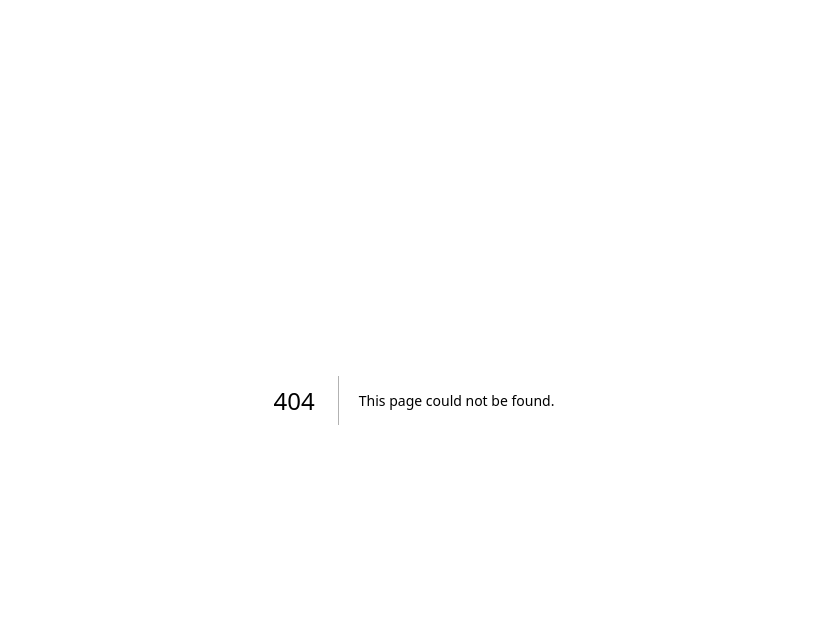
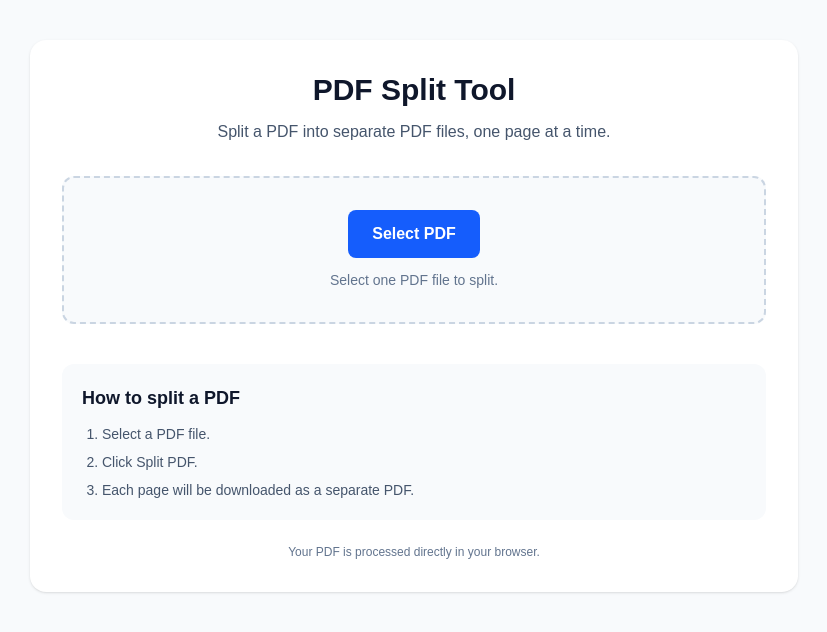
Before and after one commit to WellProSoftware/kaamkitpro, a Next.js app: page /tools/pdf-split in a window 1280 px wide. Before the commit this address had no page. Shown: the top 632 px of the page, without its empty margins (226-1053 px from the left). Built offline with nearby package versions, Linux system fonts and the light colour scheme.

Commit message:
Add PDF split tool

```diff
--- /dev/null
+++ b/src/app/tools/pdf-split/layout.tsx
@@ -0,0 +1,22 @@
+import type { Metadata } from "next";
+import { createToolMetadata } from "@/lib/seo";
+
+export const metadata: Metadata = createToolMetadata(
+  "PDF Split Tool",
+  "Split a PDF into separate pages online for free. Extract every page from a PDF as an individual PDF file.",
+  [
+    "PDF split",
+    "split PDF online",
+    "PDF page splitter",
+    "extract PDF pages",
+    "free PDF splitter",
+  ]
+);
+
+export default function PDFSplitLayout({
+  children,
+}: Readonly<{
+  children: React.ReactNode;
+}>) {
+  return children;
+}
--- /dev/null
+++ b/src/app/tools/pdf-split/page.tsx
@@ -0,0 +1,149 @@
+"use client";
+
+import { useState } from "react";
+import { PDFDocument } from "pdf-lib";
+
+export default function PDFSplitPage() {
+  const [file, setFile] = useState<File | null>(null);
+  const [splitting, setSplitting] = useState(false);
+  const [message, setMessage] = useState("");
+
+  const splitPDF = async () => {
+    if (!file) {
+      setMessage("Please select a PDF file.");
+      return;
+    }
+
+    try {
+      setSplitting(true);
+      setMessage("");
+
+      const bytes = await file.arrayBuffer();
+      const sourcePdf = await PDFDocument.load(bytes);
+      const pageCount = sourcePdf.getPageCount();
+
+      for (let i = 0; i < pageCount; i++) {
+        const newPdf = await PDFDocument.create();
+
+        const [page] = await newPdf.copyPages(sourcePdf, [i]);
+        newPdf.addPage(page);
+
+        const pdfBytes = await newPdf.save();
+
+        const blob = new Blob([pdfBytes as BlobPart], {
+          type: "application/pdf",
+        });
+
+        const url = URL.createObjectURL(blob);
+        const link = document.createElement("a");
+
+        link.href = url;
+        link.download = `page-${i + 1}.pdf`;
+
+        document.body.appendChild(link);
+        link.click();
+        link.remove();
+
+        URL.revokeObjectURL(url);
+
+        await new Promise((resolve) => setTimeout(resolve, 150));
+      }
+
+      setMessage(
+        `${pageCount} page${pageCount !== 1 ? "s" : ""} split successfully.`
+      );
+    } catch (error) {
+      console.error(error);
+      setMessage(
+        "Could not split the PDF. Please make sure the file is a valid PDF."
+      );
+    } finally {
+      setSplitting(false);
+    }
+  };
+
+  return (
+    <main className="min-h-screen bg-slate-50 px-4 py-10">
+      <div className="mx-auto max-w-3xl">
+        <div className="rounded-2xl bg-white p-6 shadow-sm md:p-8">
+          <div className="mb-8 text-center">
+            <h1 className="text-3xl font-bold text-slate-900">
+              PDF Split Tool
+            </h1>
+
+            <p className="mt-3 text-slate-600">
+              Split a PDF into separate PDF files, one page at a time.
+            </p>
+          </div>
+
+          <div className="rounded-xl border-2 border-dashed border-slate-300 bg-slate-50 p-8 text-center">
+            <input
+              id="pdf-file"
+              type="file"
+              accept=".pdf,application/pdf"
+              className="hidden"
+              onChange={(event) => {
+                const selected = event.target.files?.[0] || null;
+                setFile(selected);
+                setMessage("");
+                event.target.value = "";
+              }}
+            />
+
+            <label
+              htmlFor="pdf-file"
+              className="inline-block cursor-pointer rounded-lg bg-blue-600 px-6 py-3 font-semibold text-white transition hover:bg-blue-700"
+            >
+              Select PDF
+            </label>
+
+            <p className="mt-3 text-sm text-slate-500">
+              Select one PDF file to split.
+            </p>
+          </div>
+
+          {file && (
+            <div className="mt-6 rounded-xl border border-slate-200 p-5">
+              <p className="font-medium text-slate-900">{file.name}</p>
+
+              <p className="mt-1 text-sm text-slate-500">
+                {(file.size / 1024 / 1024).toFixed(2)} MB
+              </p>
+
+              <button
+                type="button"
+                onClick={splitPDF}
+                disabled={splitting}
+                className="mt-5 w-full rounded-lg bg-blue-600 px-6 py-3 font-semibold text-white hover:bg-blue-700 disabled:cursor-not-allowed disabled:opacity-50"
+              >
+                {splitting ? "Splitting PDF..." : "Split PDF"}
+              </button>
+            </div>
+          )}
+
+          {message && (
+            <div className="mt-6 rounded-lg bg-slate-100 p-4 text-center text-sm text-slate-700">
+              {message}
+            </div>
+          )}
+
+          <div className="mt-10 rounded-xl bg-slate-50 p-5">
+            <h2 className="text-lg font-semibold text-slate-900">
+              How to split a PDF
+            </h2>
+
+            <ol className="mt-3 list-decimal space-y-2 pl-5 text-sm text-slate-600">
+              <li>Select a PDF file.</li>
+              <li>Click Split PDF.</li>
+              <li>Each page will be downloaded as a separate PDF.</li>
+            </ol>
+          </div>
+
+          <p className="mt-6 text-center text-xs text-slate-500">
+            Your PDF is processed directly in your browser.
+          </p>
+        </div>
+      </div>
+    </main>
+  );
+}
```
